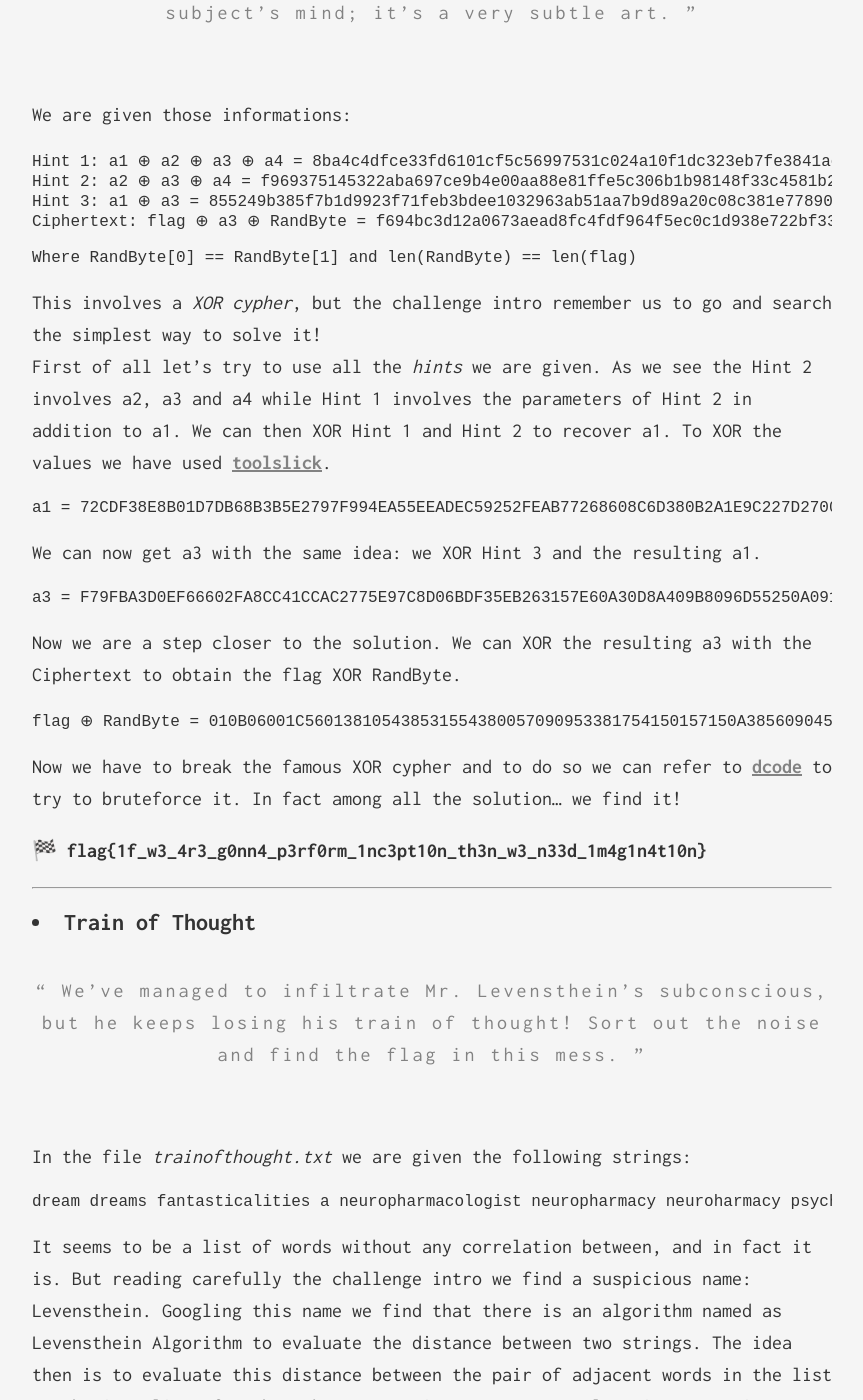
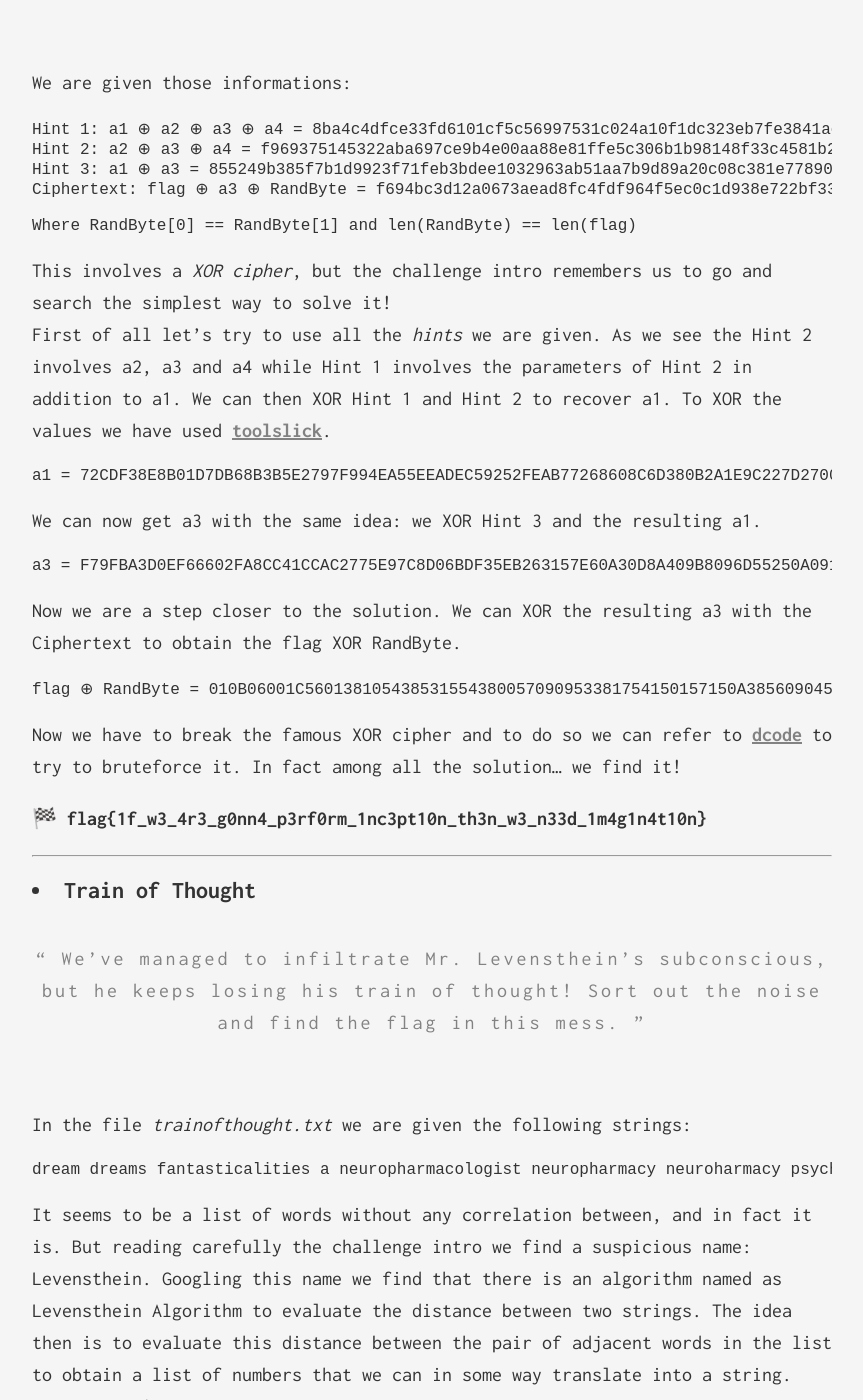
Before and after one commit to born2scan/born2scan.github.io, a Jekyll site: the page built from _posts/2020-10-05-Bo1lersCTF.md, in a window 1280 px wide and 1400 px high, scrolled down 19739 px. Shown: the whole window, without its empty margins (208-1071 px from the left). Built offline with Jekyll 4.4.1, drawn with Linux system fonts in a browser that asks for light colours; some of the changed text lies outside the part shown.

Commit message:
Fixed some typos in bo1lers2020 writeups

````diff
--- a/_posts/2020-10-05-Bo1lersCTF.md
+++ b/_posts/2020-10-05-Bo1lersCTF.md
@@ -221,7 +221,7 @@ while not done:
 > You don't have to be lonely at Programs Only dot com
 > http://chal.ctf.b01lers.com:3003
 
-We are presented this curious website. We can see our User-Agent header written on top.
+We are presented this curious website. We can see our User-Agent header written on the top of the page.
 ![bo1lers_ctf](/assets/img/Bo1lersCTF_2020/web_3.jpeg)
 Let's check for *robots.txt*, maybe we can find some clues.
 
@@ -723,7 +723,7 @@ Ciphertext: flag ⊕ a3 ⊕ RandByte = f694bc3d12a0673aead8fc4fdf964f5ec0c1d938e
 
 Where RandByte[0] == RandByte[1] and len(RandByte) == len(flag)
 ```
-This involves a *XOR cypher*, but the challenge intro remember us to go and search the simplest way to solve it! <br>
+This involves a *XOR cipher*, but the challenge intro remembers us to go and search the simplest way to solve it! <br>
 First of all let's try to use all the *hints* we are given. As we see the Hint 2 involves a2, a3 and a4 while Hint 1 involves the parameters of Hint 2 in addition to a1. We can then XOR Hint 1 and Hint 2 to recover a1. To XOR the values we have used [toolslick](https://toolslick.com/math/bitwise/xor-calculator).
 ```no-highlight
 a1 = 72CDF38E8B01D7DB68B3B5E2797F994EA55EEADEC59252FEAB77268608C6D380B2A1E9C227D27005015FA6812F102BDB58800CB6A1EE1A5A8ACB88A39A64E632
@@ -736,7 +736,7 @@ Now we are a step closer to the solution. We can XOR the resulting a3 with the C
 ```no-highlight
 flag ⊕ RandByte = 010B06001C560138105438531554380057090953381754150157150A3856090454171356570938130F5409381054380954540338560A5300560953135657091A
 ```
-Now we have to break the famous XOR cypher and to do so we can refer to [dcode](https://www.dcode.fr/xor-cipher) to try to bruteforce it. In fact among all the solution... we find it!
+Now we have to break the famous XOR cipher and to do so we can refer to [dcode](https://www.dcode.fr/xor-cipher) to try to bruteforce it. In fact among all the solution... we find it!
 
 🏁 __flag{1f_w3_4r3_g0nn4_p3rf0rm_1nc3pt10n_th3n_w3_n33d_1m4g1n4t10n}__{:.spoiler}
 
@@ -749,7 +749,7 @@ In the file *trainofthought.txt* we are given the following strings:
 ```no-highlight
 dream dreams fantasticalities a neuropharmacologist neuropharmacy neuroharmacy psychopathologic oneirologic dichlorodiphenyltrichloroethane dichlorodiphenyltrichloroe chlorophenyltrichloroe chloromethanes fluorines cytodifferentiated differentiated
 ```
-It seems to be a list of words without any correlation between, and in fact it is. But reading carefully the challenge intro we find a suspicious name: Levensthein. Googling this name we find that there is an algorithm named as Levensthein Algorithm to evaluate the distance between two strings. The idea then is to evaluate this distance between the pair of adjacent words in the list to obtain a list of number that we can in some way translate into a string. Let's start! <br>
+It seems to be a list of words without any correlation between, and in fact it is. But reading carefully the challenge intro we find a suspicious name: Levensthein. Googling this name we find that there is an algorithm named as Levensthein Algorithm to evaluate the distance between two strings. The idea then is to evaluate this distance between the pair of adjacent words in the list to obtain a list of numbers that we can in some way translate into a string. Let's start! <br>
 First of all we search a working Python implementation of the algorithm that we found [here](https://stackabuse.com/levenshtein-distance-and-text-similarity-in-python/)
 ```python
 import numpy as np
````
Also changed, not shown: other parts of _posts/2020-10-05-Bo1lersCTF.md (+3 -3 lines).
